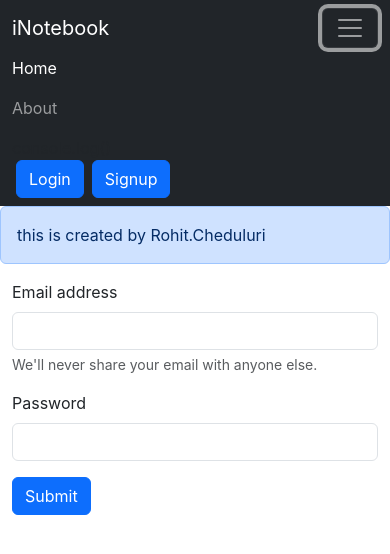
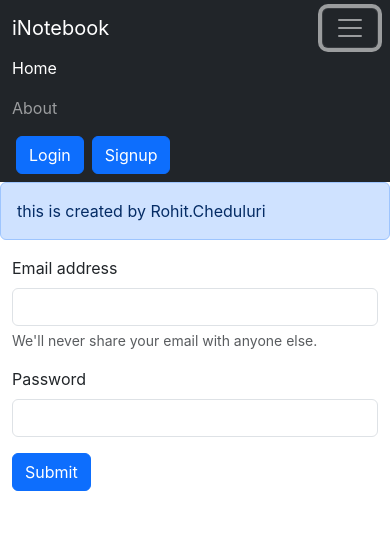
Before and after one commit to Rohit75520/iNotebook_V2, a React (Create React App) app: page / in a window 390 px wide. Both pictures are taken after a click on the button "Toggle navigation". Shown: the top 554 px of the page. Built offline with nearby package versions, Linux system fonts and the light colour scheme.

Commit message:
login completed

```diff
--- a/src/App.js
+++ b/src/App.js
@@ -22,14 +22,14 @@ function App() {
               <Route exact path="/" element={login ? <Home /> : <login />}>
                 <Login />
               </Route>
+              <Route exact path="/signup">
+                <Signup />
+              </Route>
               <Route exact path="/home">
                 <Home />
               </Route>
               <Route exact path="/about">
                 <About />
-              </Route>
-              <Route exact path="/signup">
-                <Signup />
               </Route>
             </Switch>
           </div>
--- a/src/components/Login.js
+++ b/src/components/Login.js
@@ -1,16 +1,17 @@
-import React, {useState} from 'react'
+import React, {useState,useContext} from 'react'
 import { useHistory } from 'react-router-dom'
 import { Link } from 'react-router-dom/cjs/react-router-dom.min';
+import NoteContext from '../context/notes/noteContext';
 
 
 const Login = (props) => {
     const [credentials, setCredentials] = useState({email: "", password: ""})
     let history = useHistory();
     // const store = await response.json();
-
+    const { isAuthenticated, logout ,setIsAuthenticated} = useContext(NoteContext);
     const handleSubmit = async (e) => {
         e.preventDefault();
-        window.localStorage.setItem("isLoggedIn", true)
+        window.localStorage.setItem("isloggedIn", true)
         const response = await fetch("http://localhost:5000/api/auth/login/", {
             method: 'POST',
             headers: {
@@ -22,6 +23,7 @@ const Login = (props) => {
         const json = await response.json()
         // console.log(json);
         if (json.success){
+            setIsAuthenticated(true);
             // Save the auth token and redirect
             localStorage.setItem('token', json.authtoken);
             history.push("/home");
--- a/src/components/Navbar.js
+++ b/src/components/Navbar.js
@@ -1,11 +1,22 @@
 import React, { useContext } from 'react';
 import { Link, useLocation } from 'react-router-dom';
-import  NoteContext  from '../context/notes/noteContext'; // Update the import path based on your project structure
+import NoteContext from '../context/notes/noteContext'; // Update the import path based on your project structure
+import { useHistory } from "react-router-dom/cjs/react-router-dom.min";
+
 
 const Navbar = () => {
-  const { isAuthenticated } = useContext(NoteContext);
+  const { isAuthenticated, logout ,setIsAuthenticated} = useContext(NoteContext); // Assuming you have a logout function in your context
   const location = useLocation();
+  const history = useHistory();
 
+  const handleLogout = () => {
+    window.localStorage.removeItem("isLoggedIn")
+    history.push('/')
+    setIsAuthenticated(false)
+
+  };
+
+  console.log("isAuthenticated:", isAuthenticated);
   return (
     <nav className="navbar navbar-expand-lg navbar-dark bg-dark">
       <div className="container-fluid">
@@ -43,27 +54,22 @@ const Navbar = () => {
               </Link>
             </li>
           </ul>
-            console.log({isAuthenticated})
+          {isAuthenticated ? (
             <form className="d-flex">
-  {isAuthenticated ? (
-    <>
-      <button className="btn btn-outline-success mx-1">
-        Search
-      </button>
-      <i className="fas fa-arrow-right mx-1"></i> {/* Corrected class name */}
-    </>
+              <input class="form-control me-2" type="search" placeholder="Search" aria-label="Search" />
+              <button className="btn btn-outline-success mx-1">Search</button>
+              <button className="btn btn-outline-danger mx-1" onClick={handleLogout}>Logout</button>
+            </form>
           ) : (
-    <>
+            <form className="d-flex">
               <Link className="btn btn-primary mx-1" to="/" role="button">
                 Login
               </Link>
               <Link className="btn btn-primary mx-1" to="/signup" role="button">
                 Signup
               </Link>
-    </>
+            </form>
           )}
-</form>
-
         </div>
       </div>
     </nav>
--- a/src/context/notes/NoteState.js
+++ b/src/context/notes/NoteState.js
@@ -94,8 +94,12 @@ const NoteState = (props) => {
     setNotes(newNotes);
   }
 
+  const logout = () => {
+    setIsAuthenticated(false);
+  }
+
   return (
-    <NoteContext.Provider value={{ notes, addNote, deleteNote, editNote, getNotes, isAuthenticated, setIsAuthenticated }}>
+    <NoteContext.Provider value={{ notes, addNote, deleteNote, editNote, getNotes, isAuthenticated, setIsAuthenticated, logout }}>
       {props.children}
     </NoteContext.Provider>
   )
```
Lines whose indentation alone changed are shown as unchanged.
